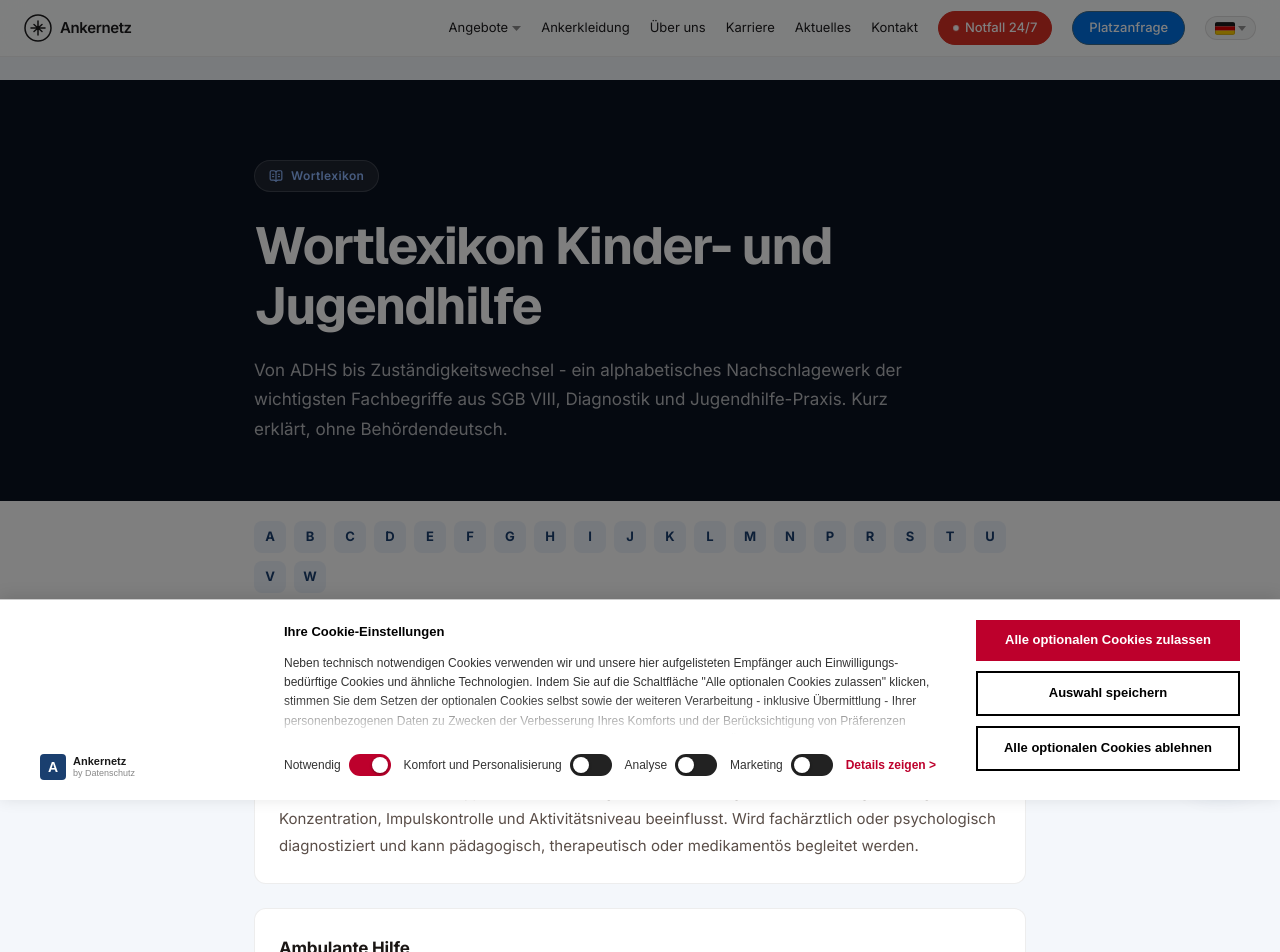
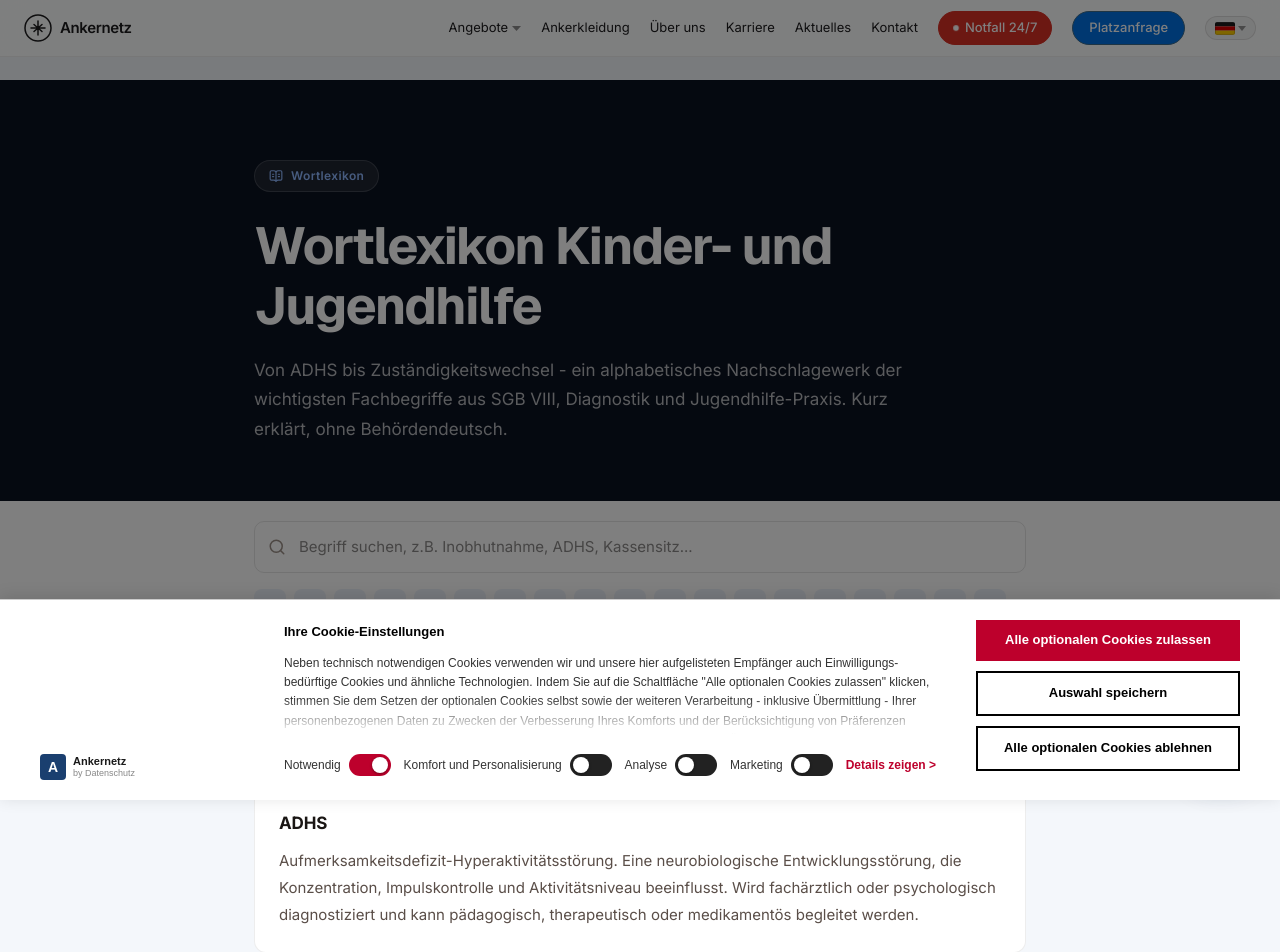
Before and after one commit to ankernetz/ankernetz, a Next.js app: page /lexikon in a window 1280 px wide. Shown: the top 952 px of the page. Built offline with nearby package versions, Linux system fonts and the light colour scheme.

Commit message:
Lexikon: Live-Suchfunktion ergänzt

```diff
--- /dev/null
+++ b/app/components/LexikonBrowser.tsx
@@ -0,0 +1,108 @@
+"use client";
+
+import { useMemo, useState } from "react";
+import Link from "next/link";
+import { Search } from "lucide-react";
+
+interface LexEntry { term: string; def: string; href?: string; }
+interface LexLetter { letter: string; entries: LexEntry[]; }
+
+export default function LexikonBrowser({ lexikon }: { lexikon: LexLetter[] }) {
+  const [query, setQuery] = useState("");
+
+  const filtered = useMemo(() => {
+    const q = query.trim().toLowerCase();
+    if (!q) return lexikon;
+    return lexikon
+      .map((l) => ({
+        ...l,
+        entries: l.entries.filter(
+          (e) => e.term.toLowerCase().includes(q) || e.def.toLowerCase().includes(q)
+        ),
+      }))
+      .filter((l) => l.entries.length > 0);
+  }, [query, lexikon]);
+
+  const resultCount = filtered.reduce((n, l) => n + l.entries.length, 0);
+
+  return (
+    <>
+      <div style={{ position: "sticky", top: "56px", zIndex: 10, background: "#ffffff", borderBottom: "1px solid rgba(0,0,0,0.06)" }}>
+        <div className="site-container" style={{ maxWidth: "820px", padding: "1.25rem 1.5rem 0" }}>
+          <div style={{ position: "relative" }}>
+            <Search size={18} color="#9c9088" style={{ position: "absolute", left: "14px", top: "50%", transform: "translateY(-50%)" }} />
+            <input
+              type="text"
+              value={query}
+              onChange={(e) => setQuery(e.target.value)}
+              placeholder="Begriff suchen, z.B. Inobhutnahme, ADHS, Kassensitz..."
+              style={{
+                width: "100%", padding: "0.875rem 1rem 0.875rem 2.75rem",
+                border: "1.5px solid rgba(0,0,0,0.1)", borderRadius: "10px",
+                fontSize: "0.9375rem", color: "#1A1614", outline: "none",
+                boxSizing: "border-box", fontFamily: "inherit",
+              }}
+            />
+          </div>
+          {query.trim() && (
+            <p style={{ fontSize: "0.8125rem", color: "#7A6E6A", margin: "0.75rem 0 0" }}>
+              {resultCount} {resultCount === 1 ? "Treffer" : "Treffer"} für "{query}"
+            </p>
+          )}
+        </div>
+
+        {!query.trim() && (
+          <div className="site-container" style={{ maxWidth: "820px", display: "flex", flexWrap: "wrap", gap: "0.5rem", padding: "1rem 1.5rem 1.25rem" }}>
+            {lexikon.map((l) => (
+              <a key={l.letter} href={`#buchstabe-${l.letter}`} style={{
+                display: "flex", alignItems: "center", justifyContent: "center",
+                width: "32px", height: "32px", fontSize: "0.8125rem", fontWeight: 700,
+                color: "#1a3f6f", background: "#eef3fb", borderRadius: "8px", textDecoration: "none",
+              }}>
+                {l.letter}
+              </a>
+            ))}
+          </div>
+        )}
+      </div>
+
+      <section style={{ padding: "3rem 1.5rem 6rem" }}>
+        <div className="site-container" style={{ maxWidth: "820px" }}>
+          {filtered.length === 0 && (
+            <p style={{ fontSize: "0.9375rem", color: "#7A6E6A", textAlign: "center", padding: "3rem 0" }}>
+              Kein Begriff gefunden. Versuchen Sie ein anderes Stichwort oder schauen Sie im{" "}
+              <Link href="/aktuelles#glossar" style={{ color: "#8B3A22" }}>Glossar &amp; FAQ</Link> nach.
+            </p>
+          )}
+          {filtered.map((l) => (
+            <div key={l.letter} id={`buchstabe-${l.letter}`} style={{ scrollMarginTop: "160px", marginBottom: "3rem" }}>
+              <h2 style={{
+                fontSize: "1.75rem", fontWeight: 800, color: "#8B3A22",
+                marginBottom: "1.25rem", letterSpacing: "-0.02em",
+              }}>
+                {l.letter}
+              </h2>
+              <div style={{ display: "flex", flexDirection: "column", gap: "1.5rem" }}>
+                {l.entries.map((e, i) => (
+                  <div key={i} style={{
+                    background: "#ffffff", border: "1px solid rgba(0,0,0,0.07)",
+                    borderRadius: "12px", padding: "1.5rem",
+                  }}>
+                    <p style={{ fontSize: "1.0625rem", fontWeight: 700, color: "#1A1614", marginBottom: "0.5rem", letterSpacing: "-0.01em" }}>
+                      {e.href ? (
+                        <Link href={e.href} style={{ color: "#1A1614", textDecoration: "none" }}>{e.term}</Link>
+                      ) : e.term}
+                    </p>
+                    <p style={{ fontSize: "0.9375rem", color: "#5A4E48", lineHeight: 1.8, margin: 0 }}>
+                      {e.def}
+                    </p>
+                  </div>
+                ))}
+              </div>
+            </div>
+          ))}
+        </div>
+      </section>
+    </>
+  );
+}
--- a/app/lexikon/page.tsx
+++ b/app/lexikon/page.tsx
@@ -1,5 +1,6 @@
 import Link from "next/link";
 import { BookOpenText } from "lucide-react";
+import LexikonBrowser from "../components/LexikonBrowser";
 
 interface LexEntry { term: string; def: string; href?: string; }
 interface LexLetter { letter: string; entries: LexEntry[]; }
@@ -219,51 +220,7 @@ export default function LexikonPage() {
         </div>
       </section>
 
-      <nav aria-label="Alphabet" style={{ background: "#ffffff", borderBottom: "1px solid rgba(0,0,0,0.06)", padding: "1.25rem 1.5rem", position: "sticky", top: "56px", zIndex: 10 }}>
-        <div className="site-container" style={{ maxWidth: "820px", display: "flex", flexWrap: "wrap", gap: "0.5rem" }}>
-          {lexikon.map((l) => (
-            <a key={l.letter} href={`#buchstabe-${l.letter}`} style={{
-              display: "flex", alignItems: "center", justifyContent: "center",
-              width: "32px", height: "32px", fontSize: "0.8125rem", fontWeight: 700,
-              color: "#1a3f6f", background: "#eef3fb", borderRadius: "8px", textDecoration: "none",
-            }}>
-              {l.letter}
-            </a>
-          ))}
-        </div>
-      </nav>
-
-      <section style={{ padding: "3rem 1.5rem 6rem" }}>
-        <div className="site-container" style={{ maxWidth: "820px" }}>
-          {lexikon.map((l) => (
-            <div key={l.letter} id={`buchstabe-${l.letter}`} style={{ scrollMarginTop: "120px", marginBottom: "3rem" }}>
-              <h2 style={{
-                fontSize: "1.75rem", fontWeight: 800, color: "#8B3A22",
-                marginBottom: "1.25rem", letterSpacing: "-0.02em",
-              }}>
-                {l.letter}
-              </h2>
-              <div style={{ display: "flex", flexDirection: "column", gap: "1.5rem" }}>
-                {l.entries.map((e, i) => (
-                  <div key={i} style={{
-                    background: "#ffffff", border: "1px solid rgba(0,0,0,0.07)",
-                    borderRadius: "12px", padding: "1.5rem",
-                  }}>
-                    <p style={{ fontSize: "1.0625rem", fontWeight: 700, color: "#1A1614", marginBottom: "0.5rem", letterSpacing: "-0.01em" }}>
-                      {e.href ? (
-                        <Link href={e.href} style={{ color: "#1A1614", textDecoration: "none" }}>{e.term}</Link>
-                      ) : e.term}
-                    </p>
-                    <p style={{ fontSize: "0.9375rem", color: "#5A4E48", lineHeight: 1.8, margin: 0 }}>
-                      {e.def}
-                    </p>
-                  </div>
-                ))}
-              </div>
-            </div>
-          ))}
-        </div>
-      </section>
+      <LexikonBrowser lexikon={lexikon} />
 
       <section style={{ background: "#0b1220", padding: "5rem 1.5rem", textAlign: "center" }}>
         <div className="site-container" style={{ maxWidth: "620px", margin: "0 auto" }}>
```
